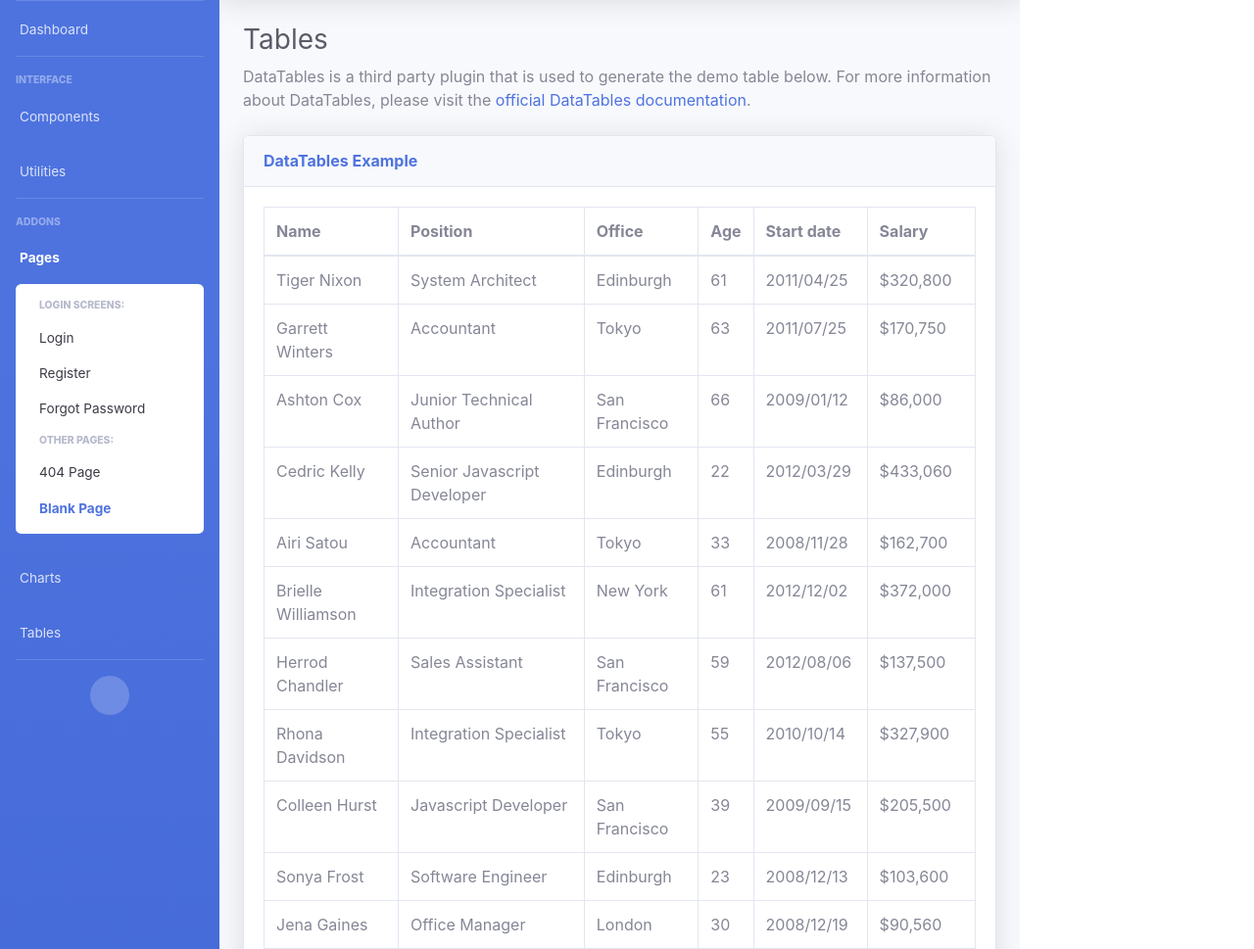
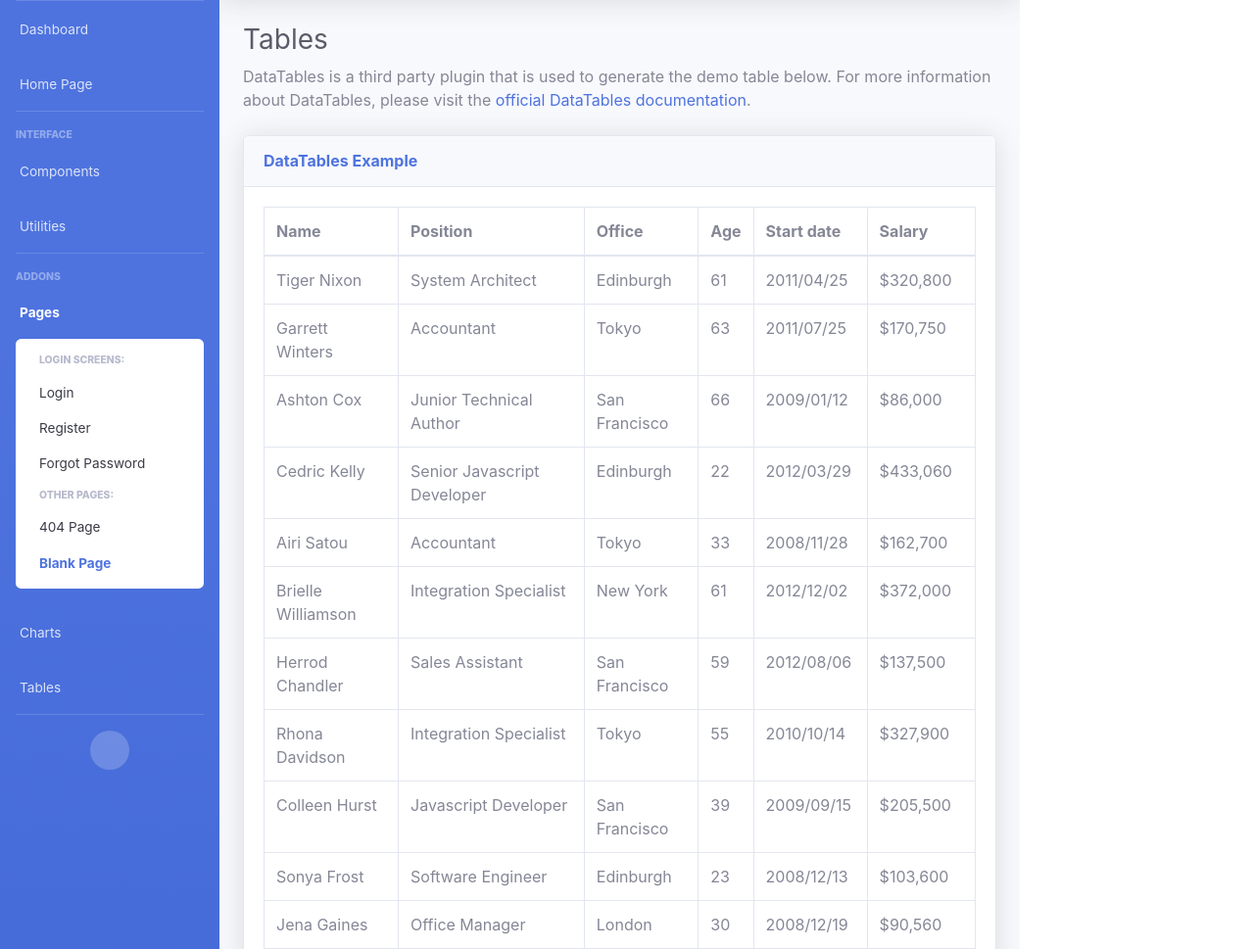
Before and after one commit to x4nth055/product_recommendation, a Flask app: template templates/admin/tables.html in a window 1280 px wide. Shown: the part 70-1039 px from the top of the page at 98% size. Run offline with Flask 2, Linux system fonts and the light colour scheme; the template is opened without the code that fills it, so the values that code supplies are empty; some libraries are stand-ins or nearby versions.

Commit message:
added homepage link to admin dashboard

```diff
--- a/templates/admin/base.html
+++ b/templates/admin/base.html
@@ -34,10 +34,16 @@
 
             <!-- Nav Item - Dashboard -->
             <li class="nav-item">
-              <a class="nav-link" href="#">
+              <a class="nav-link" href="{{url_for('user.admin')}}">
                 <i class="fas fa-fw fa-tachometer-alt"></i>
                 <span>Dashboard</span></a>
             </li>
+
+            <li class="nav-item">
+                <a class="nav-link" href="{{url_for('home')}}">
+                  <i class="fas fa-fw fa-tachometer-alt"></i>
+                  <span>Home Page</span></a>
+              </li>
 
             <!-- Divider -->
             <hr class="sidebar-divider">
```
